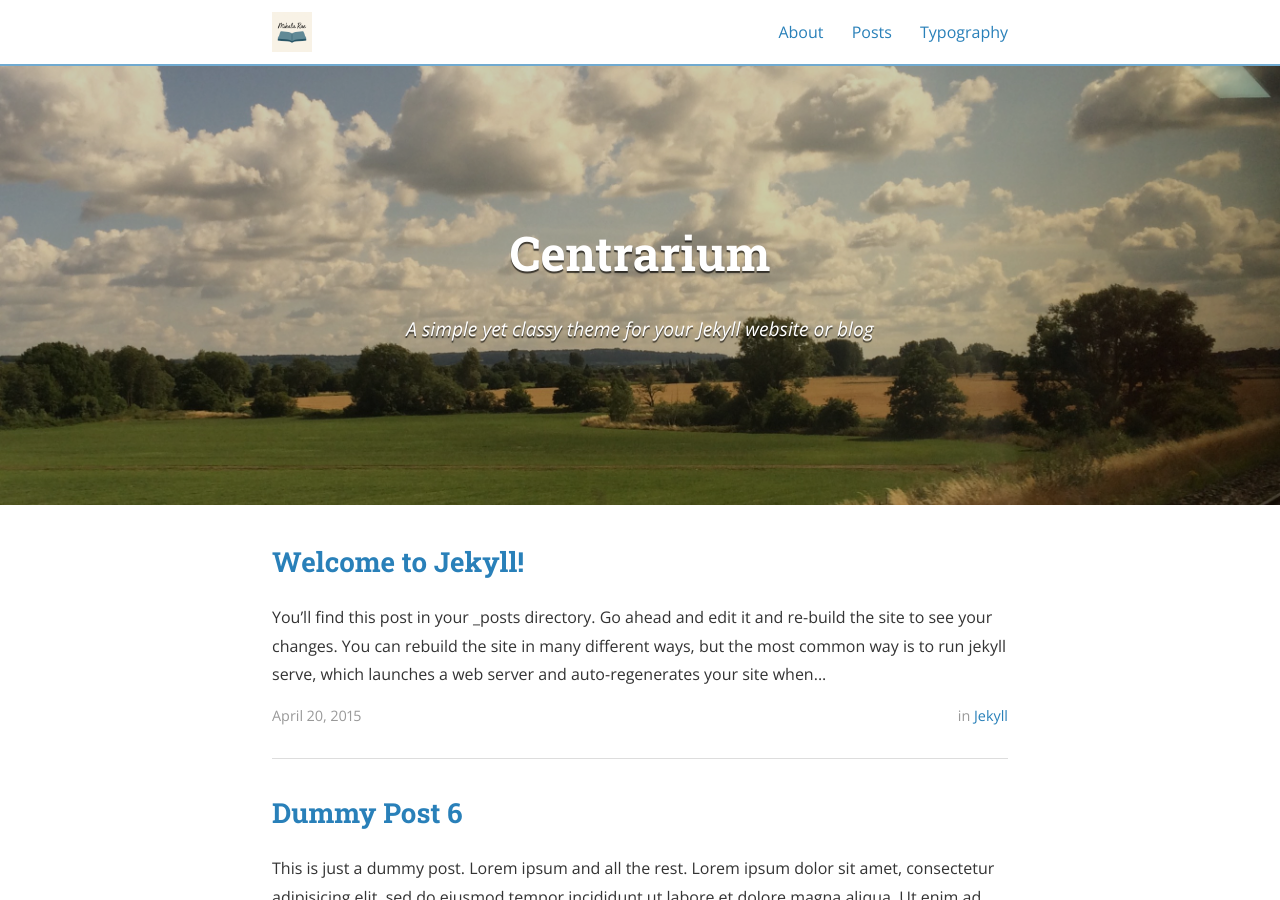
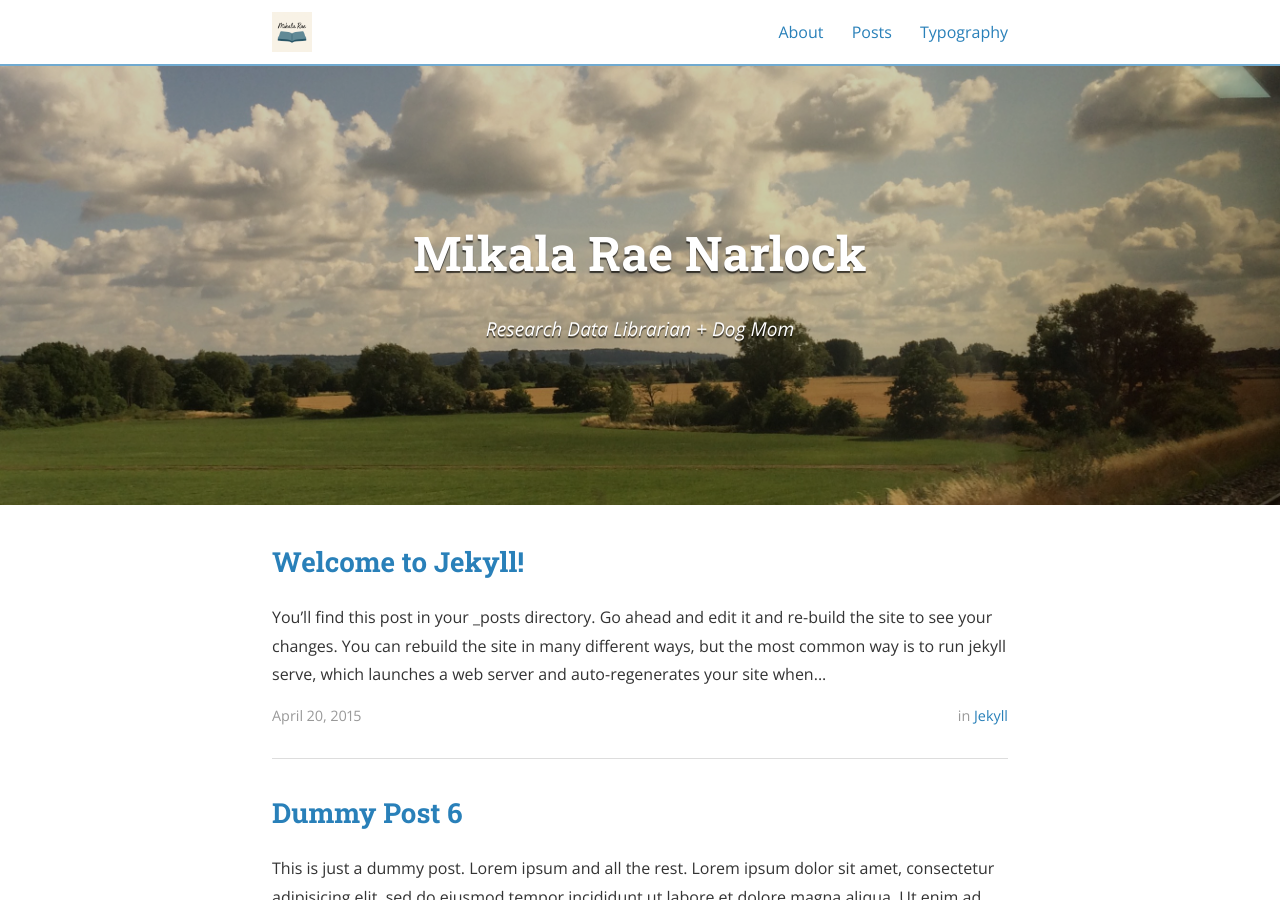
Before and after one commit to mikalaraethelib/mikalaraethelib.github.io, a Jekyll site: the page built from index.html, in a window 1280 px wide and 900 px high. Built offline with Jekyll 4.4.1, drawn with Linux system fonts in a browser that asks for light colours; nearby versions of some CDN libraries; the list of posts is cut into pages by our own code; some of the changed text lies outside the part shown.

Commit message:
Update _config.yml

```diff
--- a/_config.yml
+++ b/_config.yml
@@ -9,10 +9,10 @@ exclude:
   - "/vendor/"
 
 # Site settings
-title: Centrarium
-subtitle: "A simple yet classy theme for your Jekyll website or blog"
-email: blcentra@gmail.com
-name: Ben Centra
+title: Mikala Rae Narlock
+subtitle: "Research Data Librarian + Dog Mom"
+email: mikala.narlock@gmail.com
+name: Mikala Narlock
 description: >
   A simple yet classy theme for your Jekyll website or blog.
 # Base URL of site (i.e. /blog). It should always start with a slash,
```
